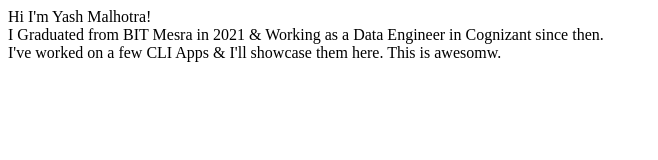
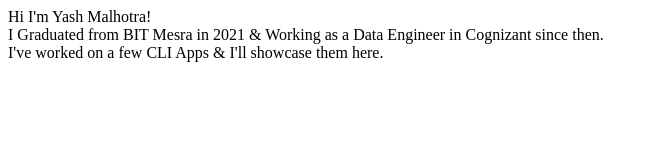
Before and after one commit to Yashmalhotra98/demo-site, a plain HTML site: page index.html in a window 1280 px wide. Shown: the whole page, without its empty margins (0-658 px from the left). Drawn offline with Linux system fonts and the light colour scheme.

Commit message:
Update: removed my feelings about the project

```diff
--- a/index.html
+++ b/index.html
@@ -11,6 +11,6 @@
 <br>
     I Graduated from BIT Mesra in 2021 & Working as a Data Engineer in Cognizant since then.
 <br>
-I've worked on a few CLI Apps & I'll showcase them here. This is awesomw.
+I've worked on a few CLI Apps & I'll showcase them here.
 </body>
 </html>
```
